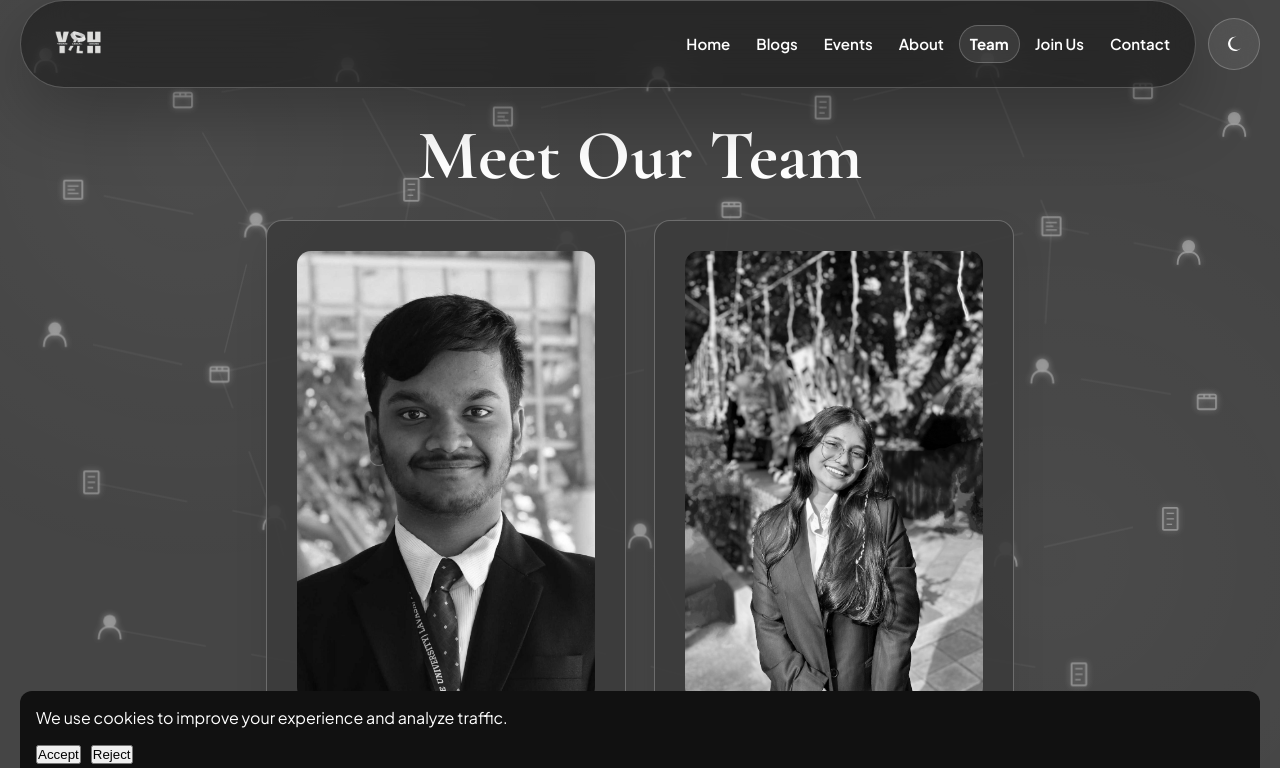
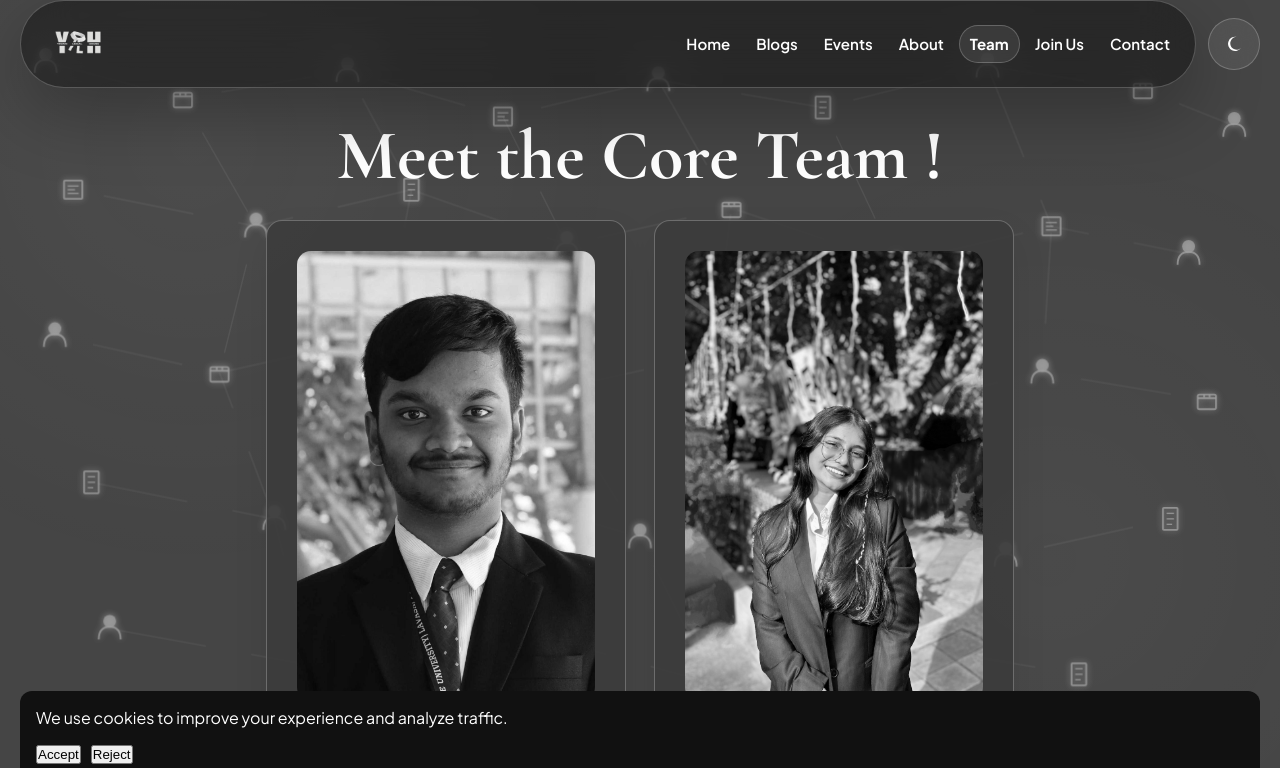
Before and after one commit to TejTalin/young-legal-house, a Next.js app: page /team in a window 1280 px wide. Shown: the top 768 px of the page. Built offline with nearby package versions, Linux system fonts and the light colour scheme.

Commit message:
Update team section title to 'Meet the Core Team!'

```diff
--- a/app/team/page.jsx
+++ b/app/team/page.jsx
@@ -10,7 +10,7 @@ export default function TeamPage() {
     <>
       <NetworkBackground />
       <main className="page-spacing container">
-        <h1 className="section-title">Meet Our Team</h1>
+        <h1 className="section-title">Meet the Core Team ! </h1>
 
         <div className="team-container">
           <div className="team-row top-row">
```
